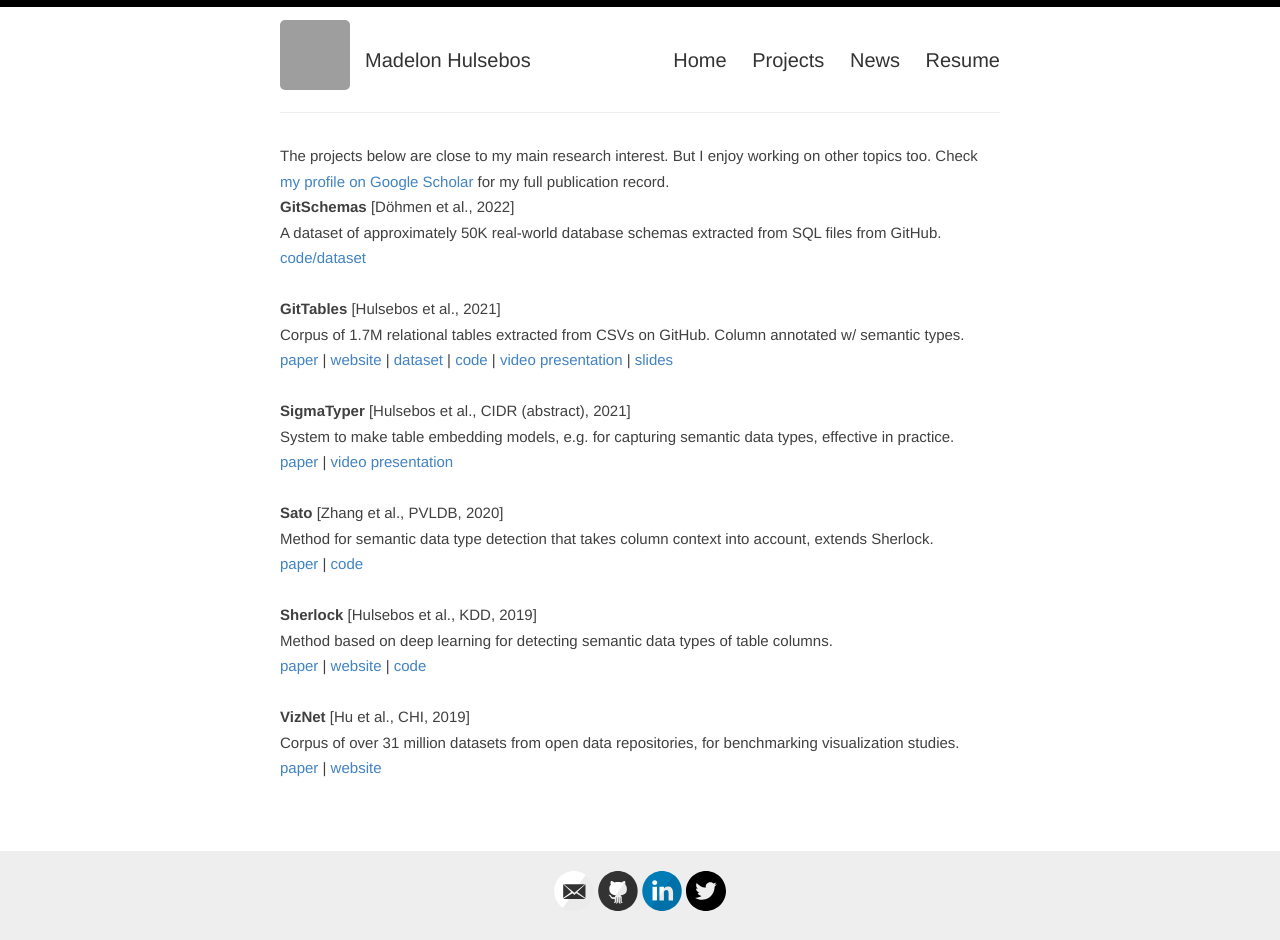
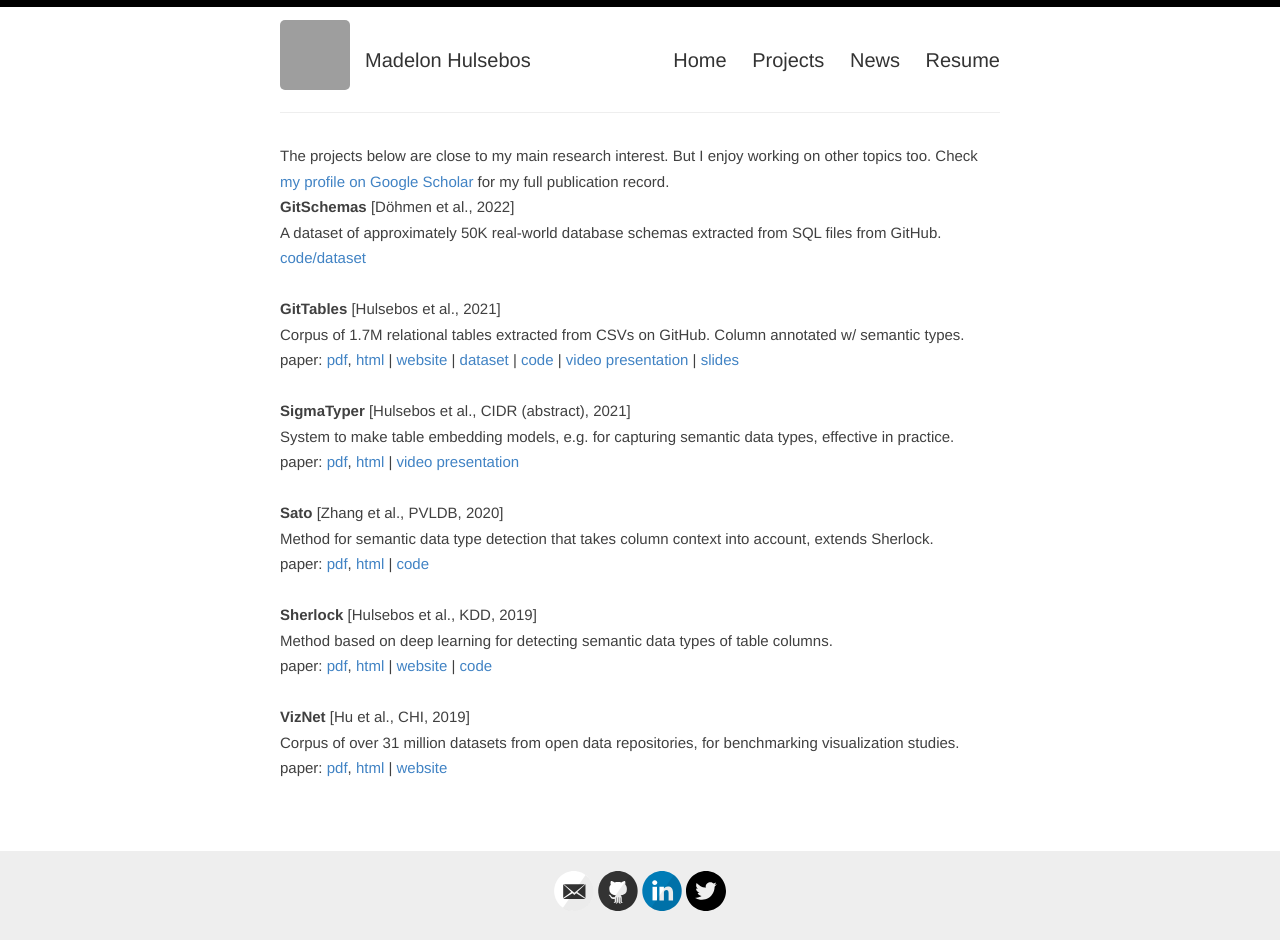
Before and after one commit to madelonhulsebos/madelonhulsebos.github.io, a Jekyll site: the page built from _projects/projects.html, in a window 1280 px wide. Built offline with Jekyll 4.4.1, drawn with Linux system fonts in a browser that asks for light colours; grey boxes are pictures that could not be loaded.

Commit message:
Add html links.

```diff
--- a/_projects/projects.html
+++ b/_projects/projects.html
@@ -18,7 +18,7 @@ Check <a href="https://scholar.google.com/citations?user=6IWQn2EAAAAJ&hl=nl&oi=a
 <div>
   <b>GitTables</b> [Hulsebos et al., 2021] <br>
    Corpus of 1.7M relational tables extracted from CSVs on GitHub. Column annotated w/ semantic types.<br>
-   <a href="https://arxiv.org/pdf/2106.07258.pdf" target="_blank">paper</a> | <a href="https://gittables.github.io" target="_blank">website</a> | <a href="https://zenodo.org/record/4943312#.YeVWeX3MKIb" target="_blank">dataset</a> | <a href="https://github.com/madelonhulsebos/gittables" target="_blank">code</a> | <a href="https://www.youtube.com/watch?v=jEBKcmdIFzw" target="_blank">video presentation</a> | <a href="/assets/GitTables (slides).pdf" target="_blank">slides</a>
+   paper: <a href="https://arxiv.org/pdf/2106.07258.pdf" target="_blank">pdf</a>, <a href="https://ar5iv.org/pdf/2106.07258.pdf" target="_blank">html</a> | <a href="https://gittables.github.io" target="_blank">website</a> | <a href="https://zenodo.org/record/4943312#.YeVWeX3MKIb" target="_blank">dataset</a> | <a href="https://github.com/madelonhulsebos/gittables" target="_blank">code</a> | <a href="https://www.youtube.com/watch?v=jEBKcmdIFzw" target="_blank">video presentation</a> | <a href="/assets/GitTables (slides).pdf" target="_blank">slides</a>
  </div>
 
  <br>
@@ -26,7 +26,7 @@ Check <a href="https://scholar.google.com/citations?user=6IWQn2EAAAAJ&hl=nl&oi=a
 <div>
   <b>SigmaTyper</b> [Hulsebos et al., CIDR (abstract), 2021]<br>
    System to make table embedding models, e.g. for capturing semantic data types, effective in practice. <br>
-   <a href="https://arxiv.org/pdf/2109.05173.pdf" target="_blank">paper</a> | <a href="https://www.youtube.com/watch?v=-BE5rWNMXnU">video presentation</a>
+   paper: <a href="https://arxiv.org/pdf/2109.05173.pdf" target="_blank">pdf</a>, <a href="https://ar5iv.org/pdf/2109.05173.pdf" target="_blank">html</a> | <a href="https://www.youtube.com/watch?v=-BE5rWNMXnU">video presentation</a>
  </div>
 
  <br>
@@ -34,7 +34,7 @@ Check <a href="https://scholar.google.com/citations?user=6IWQn2EAAAAJ&hl=nl&oi=a
 <div>
  <b>Sato</b> [Zhang et al., PVLDB, 2020]<br>
   Method for semantic data type detection that takes column context into account, extends Sherlock. <br>
-  <a href="https://arxiv.org/pdf/1911.06311.pdf" target="_blank">paper</a> | <a href="https://github.com/megagonlabs/sato" target="_blank">code</a>
+  paper: <a href="https://arxiv.org/pdf/1911.06311.pdf" target="_blank">pdf</a>, <a href="https://ar5iv.org/pdf/1911.06311.pdf" target="_blank">html</a> | <a href="https://github.com/megagonlabs/sato" target="_blank">code</a>
 </div>
 
 <br>
@@ -42,7 +42,7 @@ Check <a href="https://scholar.google.com/citations?user=6IWQn2EAAAAJ&hl=nl&oi=a
 <div>
  <b>Sherlock</b> [Hulsebos et al., KDD, 2019]<br>
   Method based on deep learning for detecting semantic data types of table columns.<br>
-  <a href="https://arxiv.org/pdf/1905.10688.pdf" target="_blank">paper</a> | <a href="https://sherlock.media.mit.edu/" target="_blank">website</a> | <a href="https://github.com/mitmedialab/sherlock-project" target="_blank">code</a>
+  paper: <a href="https://arxiv.org/pdf/1905.10688.pdf" target="_blank">pdf</a>, <a href="https://ar5iv.org/pdf/1905.10688.pdf" target="_blank">html</a> | <a href="https://sherlock.media.mit.edu/" target="_blank">website</a> | <a href="https://github.com/mitmedialab/sherlock-project" target="_blank">code</a>
 </div>
 
 <br>
@@ -51,7 +51,7 @@ Check <a href="https://scholar.google.com/citations?user=6IWQn2EAAAAJ&hl=nl&oi=a
   <b>VizNet</b> [Hu et al., CHI, 2019]<br>
   Corpus of over 31 million datasets from open data repositories, for benchmarking visualization studies.
    <br>
-   <a href="https://dl.acm.org/doi/pdf/10.1145/3290605.3300892" target="_blank">paper</a> | <a href="https://viznet.media.mit.edu/" target="_blank">website</a>
+   paper: <a href="https://arxiv.org/abs/1905.04616.pdf" target="_blank">pdf</a>, <a href="https://ar5iv.org/abs/1905.04616" target="_blank">html</a> | <a href="https://viznet.media.mit.edu/" target="_blank">website</a>
  </div>
 
 <br>
```
